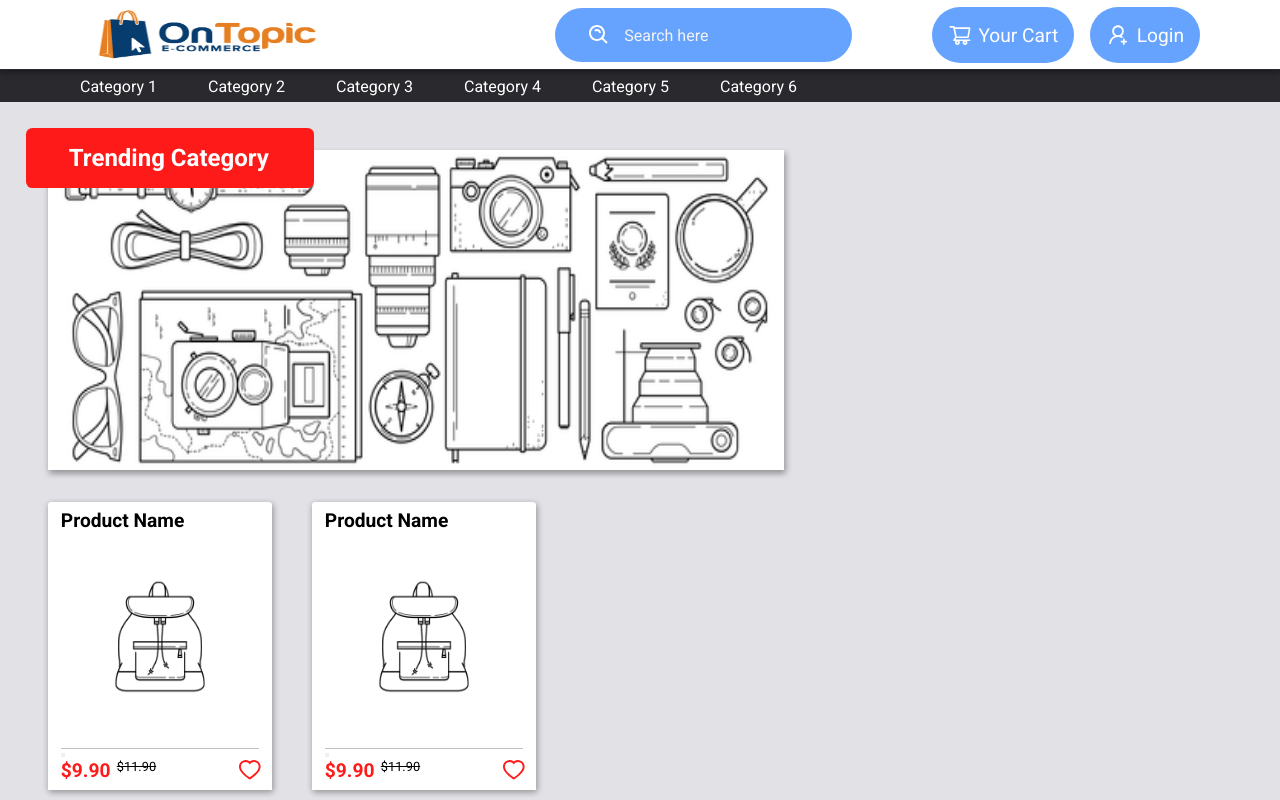
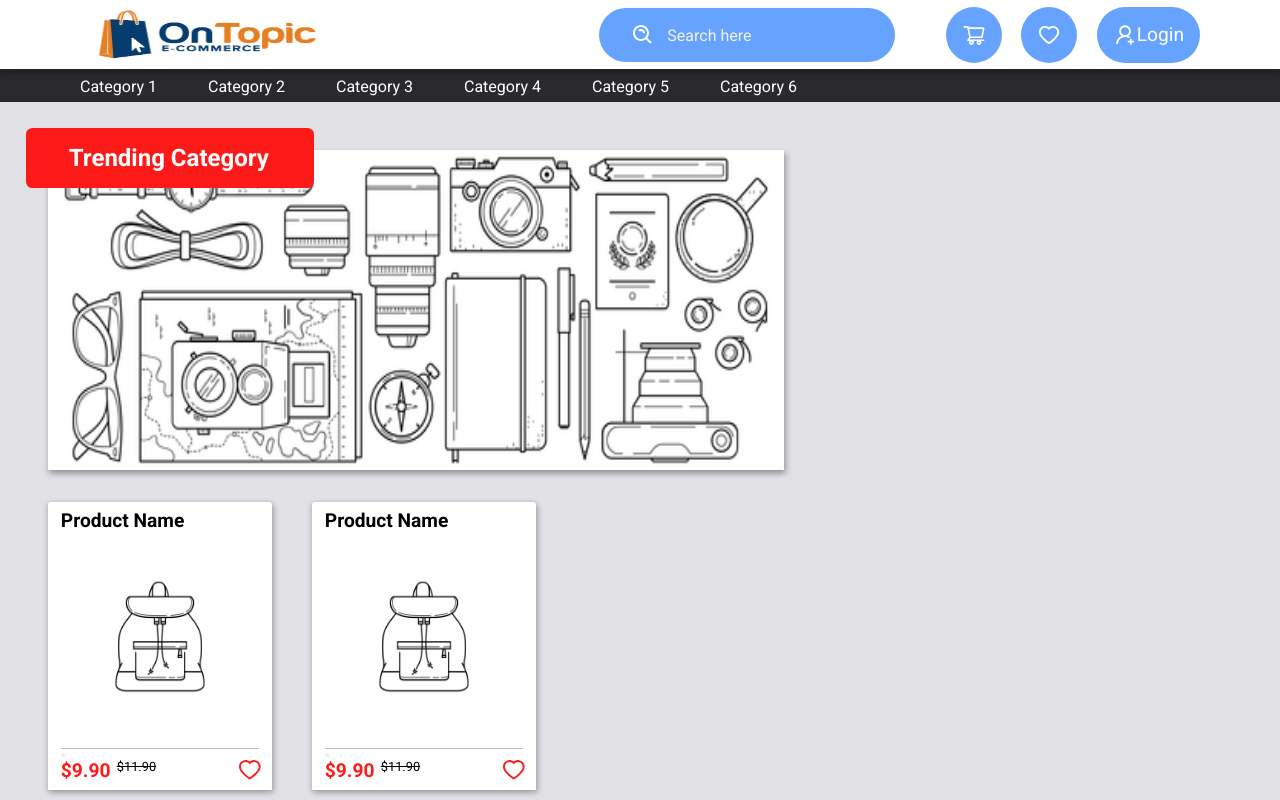
Before and after one commit to tfbio/frontend-ecomm, a Next.js app: page / in a window 1280 px wide. Shown: the top 800 px of the page. Built offline with nearby package versions, Linux system fonts and the light colour scheme.

Commit message:
update 3 on home

```diff
--- /dev/null
+++ b/src/components/Header/Icons/icon.module.scss
@@ -0,0 +1,34 @@
+.iconBody {
+  position: relative;
+  display: flex;
+  padding: 1rem 1rem;
+  border-radius: 3rem;
+  margin-left: 1.2rem;
+
+  font-size: 1.2rem;
+  background: var(--light-blue);
+  color: var(--strong-white);
+
+  p {
+    position: absolute;
+    top: 0.5rem;
+    left: 0.5rem;
+    align-self: center;
+    font-size: 0.8rem;
+    padding: 0.2rem 0.4rem;
+    border-radius: 50%;
+    background: var(--red);
+  }
+}
+
+.icon {
+  width: 1.5rem;
+  height: 1.5rem;
+  vertical-align: -0.4rem;
+  color: var(--strong-white);
+
+  transition: filter 0.2s;
+  &:hover {
+  filter: brightness(0.9)
+  }
+}
--- /dev/null
+++ b/src/components/Header/Icons/index.tsx
@@ -0,0 +1,54 @@
+import styles from './icon.module.scss';
+import { AiOutlineShoppingCart, AiOutlineHeart, AiOutlineUserAdd } from 'react-icons/ai';
+import { useState } from 'react';
+
+
+export function CartIcon() {
+  const [cartItems, setCartItems] = useState(0)
+
+  return (
+    cartItems > 0 ?
+    (
+      <a className={styles.iconBody} href="">
+      <p>{cartItems}</p>
+      <AiOutlineShoppingCart className={styles.icon} />
+      </a>
+    ) :
+    (
+      <a className={styles.iconBody} href="">
+        <AiOutlineShoppingCart className={styles.icon} />
+      </a>
+    )
+  );
+}
+
+
+export function FavoritesIcon() {
+  const [favoriteItems, setFavoriteItems] = useState(1)
+
+  return (
+    <a className={styles.iconBody} href="">
+      <AiOutlineHeart className={styles.icon} />
+    </a>
+  );
+}
+
+
+export function LoginIcon() {
+  const [userLogged, setUserLogged] = useState(true)
+
+  return (
+    userLogged === true ?
+    (
+      <a className={styles.iconBody} href="">
+        <AiOutlineUserAdd className={styles.icon} />
+        Login
+      </a>
+    ) :
+    (
+      <a className={styles.cartIcon} href="">
+        <AiOutlineUserAdd className={styles.icon} />
+      </a>
+    )
+  );
+}
--- a/src/components/Header/SearchBar/search.module.scss
+++ b/src/components/Header/SearchBar/search.module.scss
@@ -1,6 +1,6 @@
 .searchContainer {
   background: var(--light-blue);
-  margin-right: 5rem;
+  margin-right: 2rem;
   padding: 0.6rem 2rem;
   border-radius: 3rem;
 
--- a/src/components/Header/header.module.scss
+++ b/src/components/Header/header.module.scss
@@ -27,33 +27,4 @@
 .headerManager {
   display: flex;
   align-items: center;
-
-  a {
-    display: flex;
-    align-items: center;
-    padding: 0 0.5rem;
-    padding: 1rem 1rem;
-    border-radius: 3rem;
-
-    font-size: 1.2rem;
-    background: var(--light-blue);
-    color: var(--strong-white);
-
-    & + a {
-      margin-left: 1rem;
-    }
-
-    svg {
-      width: 1.5rem;
-      height: 1.5rem;
-      margin-right: 0.4rem;
-      vertical-align: -0.4rem;
-    }
-
-    transition: filter 0.2s;
-    &:hover {
-      filter: brightness(0.9)
-    }
-  }
-
 }
--- a/src/components/Header/index.tsx
+++ b/src/components/Header/index.tsx
@@ -1,7 +1,7 @@
-import { SignInButton } from '../SignInButton';
 import { AiOutlineUserAdd, AiOutlineShoppingCart } from 'react-icons/ai';
 import styles from './header.module.scss';
 import { SearchBar } from './SearchBar';
+import { CartIcon, FavoritesIcon, LoginIcon } from './Icons';
 
 export function Header() {
   return (
@@ -10,14 +10,9 @@ export function Header() {
         <img className={styles.logo} src="/images/logo.png" alt="logo" />
         <div className={styles.headerManager}>
           <SearchBar />
-          <a href="">
-            <AiOutlineShoppingCart className={styles.icon} />
-            Your Cart
-          </a>
-          <a href="">
-            <AiOutlineUserAdd className={styles.icon} />
-            Login
-          </a>
+          <CartIcon />
+          <FavoritesIcon />
+          <LoginIcon />
         </div>
       </div>
     </header>
```
Also changed, not shown: 1 other file (tests, documents, lock files or other folders).
